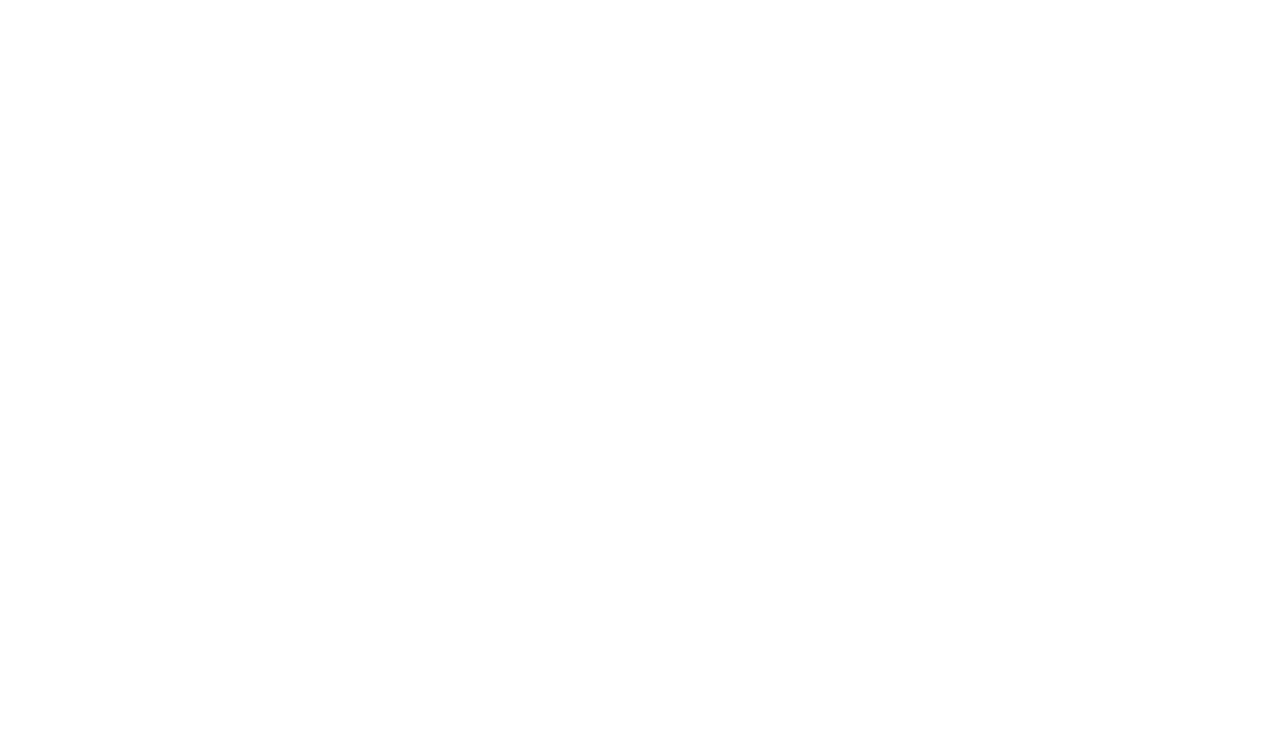
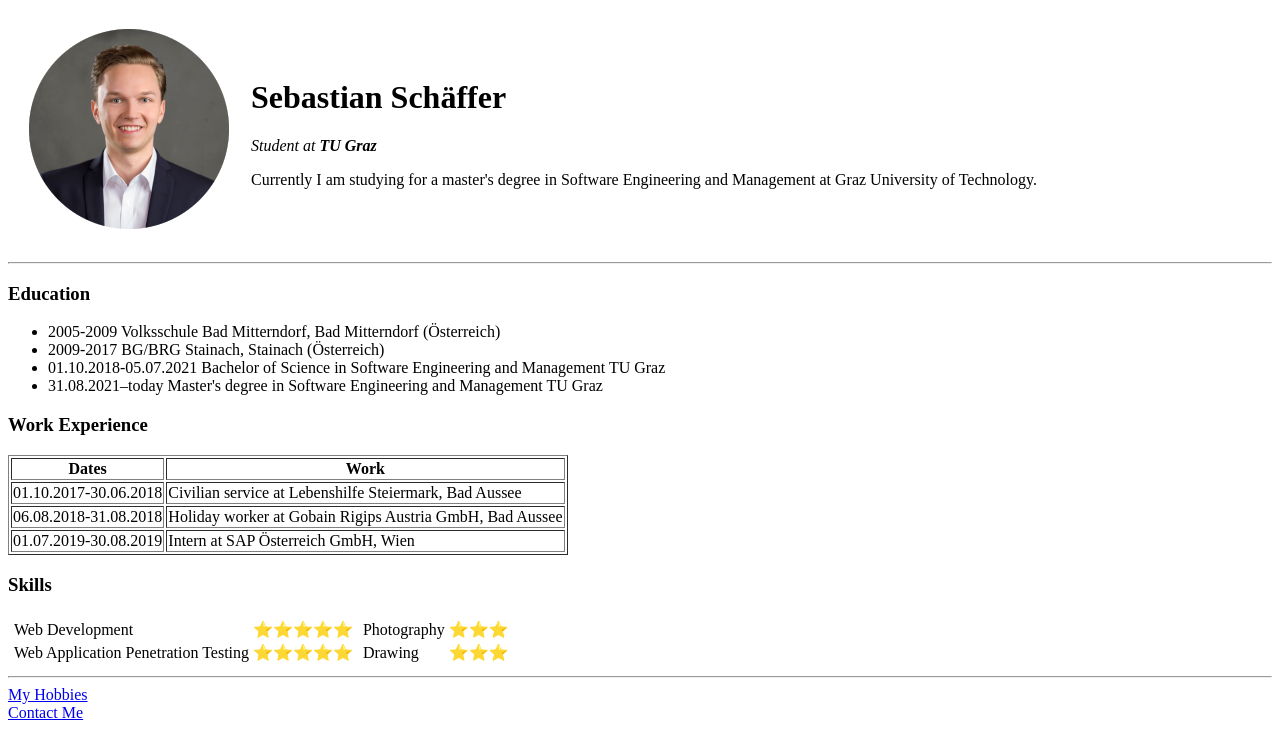
Before and after one commit to Sebastian-debug/full_stack_web_dev, a plain HTML site: page Web Development/HTML-Personal SIte/index.html in a window 1280 px wide. Drawn offline with Linux system fonts and the light colour scheme.

Commit message:
continued personal html site

```diff
--- a/Web Development/HTML-Personal SIte/index.html
+++ b/Web Development/HTML-Personal SIte/index.html
@@ -1,15 +1,101 @@
 <!DOCTYPE html>
 <html lang="en" dir="ltr">
-  <head>
-    <meta charset="utf-8">
-    <title>🥶Sebastian's Personal Site</title>
-  </head>
-  <body>
 
-  </body>
+<head>
+  <meta charset="utf-8">
+  <title>Sebastian's Personal Site</title>
+</head>
+
+<body>
+  <table cellspacing="20">
+    <tr>
+      <td>
+        <img src="photo_sebastian-modified.png" alt="sebastian profile picture">
+      </td>
+      <td>
+        <h1>Sebastian Schäffer</h1>
+        <p><em>Student at <strong>TU Graz</strong></em></p>
+        <p>Currently I am studying for a master's degree
+          in Software Engineering and Management at Graz University of Technology.</p>
+      </td>
+    </tr>
+  </table>
+
+  <hr>
+  <h3>Education</h3>
+  <ul>
+    <li>2005-2009 Volksschule Bad Mitterndorf, Bad Mitterndorf (Österreich)</li>
+    <li>2009-2017 BG/BRG Stainach, Stainach (Österreich)</li>
+    <li>01.10.2018-05.07.2021 Bachelor of Science in Software Engineering and Management TU Graz</li>
+    <li>31.08.2021–today Master's degree in Software Engineering and Management TU Graz</li>
+  </ul <hr>
+  <h3>Work Experience</h3>
+  <table border="1">
+    <thead>
+      <tr>
+        <th>Dates</th>
+        <th>Work</th>
+      </tr>
+    </thead>
+    <tbody>
+      <tr>
+        <td>01.10.2017-30.06.2018</td>
+        <td>Civilian service at Lebenshilfe Steiermark, Bad Aussee</td>
+      </tr>
+      <tr>
+        <td>06.08.2018-31.08.2018</td>
+        <td>Holiday worker at Gobain Rigips Austria GmbH, Bad Aussee</td>
+      </tr>
+      <tr>
+        <td>01.07.2019-30.08.2019</td>
+        <td>Intern at SAP Österreich GmbH, Wien</td>
+      </tr>
+    </tbody>
+    <tfoot>
+    </tfoot>
+  </table>
+
+  <h3>Skills</h3>
+  <table >
+    <tr>
+      <td>
+        <table >
+          <tr>
+            <td>Web Development</td>
+            <td>⭐⭐⭐⭐⭐</td>
+          </tr>
+          <tr>
+            <td>Web Application Penetration Testing</td>
+            <td>⭐⭐⭐⭐⭐</td>
+          </tr>
+        </table>
+      </td>
+      <td>
+        <table>
+          <tr>
+            <td>Photography</td>
+            <td>⭐⭐⭐</td>
+          </tr>
+          <tr>
+            <td>Drawing</td>
+            <td>⭐⭐⭐</td>
+          </tr>
+        </table>
+      </td>
+    </tr>
+  </table>
+
+
+
+
+  <hr>
+  <a href="hobbies.html">My Hobbies</a>
+  <br>
+  <a href="contact.html">Contact Me</a>
+
+
+
+
+</body>
+
 </html>
-
-<!-- https://unicode-table.com/en/
-https://docs.emmet.io/cheat-sheet/
-https://developer.mozilla.org/de/
--->
```
Also changed, not shown: Web Development/HTML-Personal SIte/contact.html (added, +33 -0 lines), Web Development/HTML-Personal SIte/hobbies.html (added, +24 -0 lines), Web Development/HTML-Personal SIte/inputs.html (added, +23 -0 lines), Web Development/HTML-Personal SIte/notes.txt (added), Web Development/HTML-Personal SIte/photo_sebastian-modified.png (added), Web Development/HTML-Personal SIte/photo_sebastian.jpg (added).
